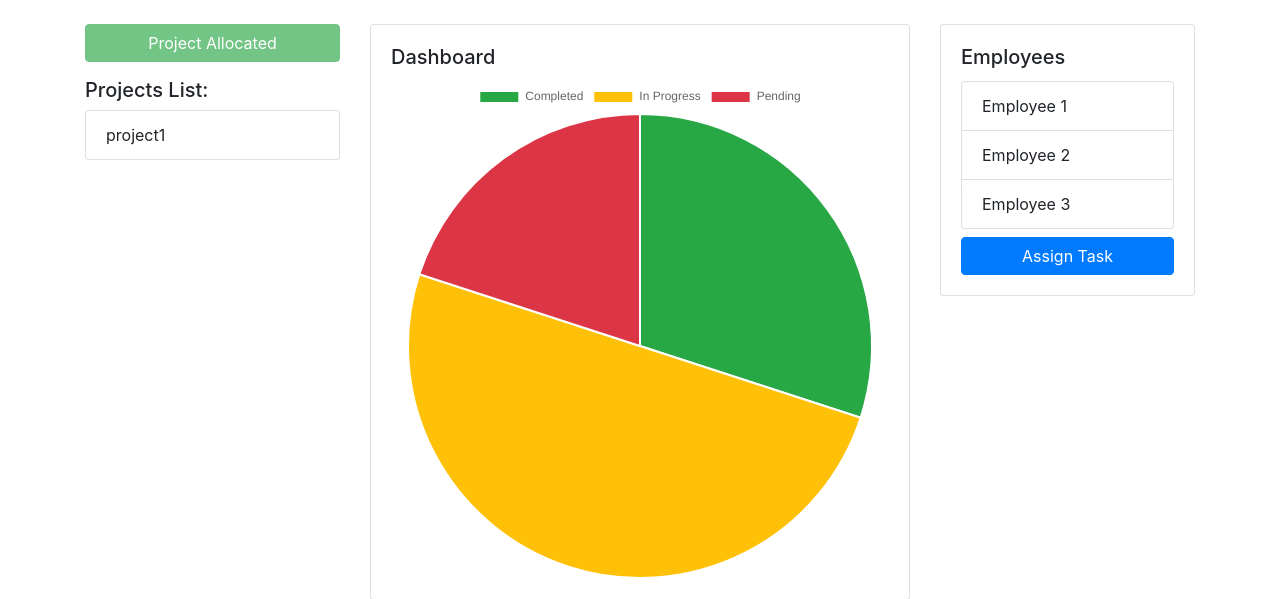
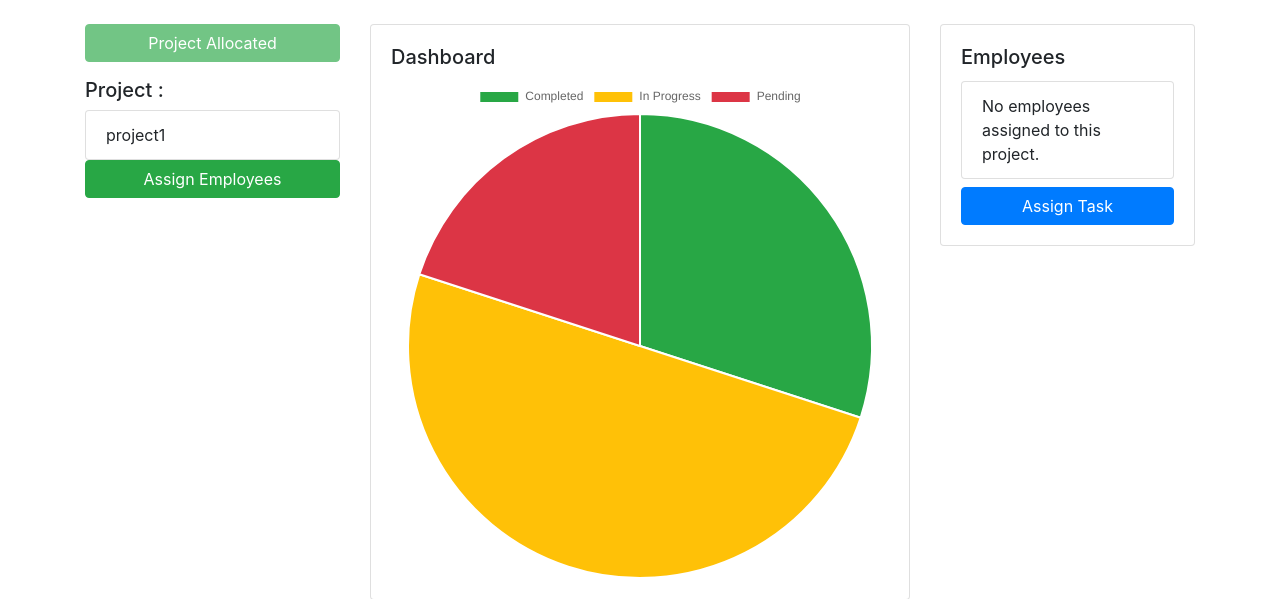
Before and after one commit to vivekkolambe/EfficiencySage, a Django app: page /manager/ in a window 1280 px wide. Shown: the part 58-657 px from the top of the page. Run offline with Django 4.2, Linux system fonts and the light colour scheme; a user stored in the database is signed in; data comes from the database, SQL or seed files in the repository; both versions use the stored data as it was after the commit; some libraries are stand-ins or nearby versions.

Commit message:
assign employees to project

```diff
--- a/manager/templates/man_home.html
+++ b/manager/templates/man_home.html
@@ -35,8 +35,6 @@
           <div class="dropdown-menu" aria-labelledby="profileDropdown">
             <a class="dropdown-item" href="#">Profile</a>
             <a class="dropdown-item" href="{% url 'logout' %}">Logout</a>
-
-
           </div>
         </div>
       </div>
@@ -59,12 +57,20 @@
 
 
         <!-- Projects List -->
-      <h5 class="mt-3">Projects List:</h5>
+        <h5 class="mt-3">Project :</h5>
         <ul class="list-group">
-          {% for project in projects %}
+            {% for project in request.user.projects_created.all %}
                 <li class="list-group-item">{{ project.name }}</li>
             {% endfor %}
         </ul>
+
+        <!-- Assign employees -->
+        {% if request.user.projects_created.all %}
+            <a href="{% url 'assign_employees' %}" class="btn btn-success btn-block">Assign Employees</a>
+        {% else %}
+            <!-- Disable the link and change its appearance to indicate that it's disabled -->
+            <a href="#" class="btn btn-success btn-block disabled" role="button" aria-disabled="true">Assign Employees</a>
+        {% endif %}
   </div>
     <!-- Middle section - Dashboard -->
     <div class="col-md-6">
@@ -83,13 +89,19 @@
           <h5 class="card-title">Employees</h5>
           <!-- Employee List -->
           <ul class="list-group">
-            <li class="list-group-item">Employee 1</li>
-            <li class="list-group-item">Employee 2</li>
-            <li class="list-group-item">Employee 3</li>
-            <!-- Add more employees here -->
+            {% for employee in assigned_employees %}
+              <li class="list-group-item">{{ employee.username }}</li>
+            {% empty %}
+              <li class="list-group-item">No employees assigned to this project.</li>
+            {% endfor %}
           </ul>
           <!-- Assign Task Button -->
+          {% if request.user.projects_created.all %}
               <a href="{% url "create_task" %}" class="btn btn-primary mt-2 btn-block">Assign Task</a>
+          {% else %}
+              <!-- Disable the link and change its appearance to indicate that it's disabled -->
+              <a href="#" class="btn btn-primary mt-2 btn-block disabled" role="button" aria-disabled="true">Assign Task</a>
+          {% endif %}
         </div>
       </div>
     </div>
--- a/manager/urls.py
+++ b/manager/urls.py
@@ -7,4 +7,6 @@ urlpatterns = [
     path('', views.home, name='manager-home'),
     path('create_project/', views.create_project_view, name='create_project'),
     path('create_task/', views.createAndAssignTask, name='create_task'),
+    path('assign-employees/', views.assign_employee, name='assign_employees'),
+    path('update-employees/', views.update_employees, name='update_employees'),
 ]
--- a/manager/views.py
+++ b/manager/views.py
@@ -22,10 +22,13 @@ def home(request):
             'values': [30, 50, 20]
         }
 
-        # projects = Project.objects.all()
-        projects = Project.objects.filter(manager_id=request.user)
+        # Retrieve projects managed by the current user
+        projects = Project.objects.filter(manager=request.user)
 
-        return render(request, 'man_home.html', {'pie_data': pie_data, 'projects': projects})
+        # Retrieve employees assigned to the projects managed by the current user
+        assigned_employees = User.objects.filter(project__in=projects, is_manager=False)
+
+        return render(request, 'man_home.html', {'pie_data': pie_data, 'projects': projects, 'assigned_employees': assigned_employees})
     else:
         # Logic to retrieve data for non-manager's home page
         # You can define this logic according to your application requirements
@@ -74,8 +77,14 @@ def createAndAssignTask(request):
     error_message = None
     form_data = {}  # Store form data to repopulate the fields on erro
     managers = CustomUser.objects.filter(is_manager=True)
-    employees = CustomUser.objects.filter(is_manager=False)
-    projects = Project.objects.filter(project_status='In Progress')
+    employees = CustomUser.objects.filter(is_manager=False, project=request.user.project)
+    assigned_project = request.user.project
+
+    # Check if the logged-in user has an assigned project
+    if assigned_project:
+        projects = Project.objects.filter(project_status='In Progress', id=assigned_project.id)
+    else:
+        projects = None  # No assigned project for the logged-in user
     if request.method == 'POST':
         form_data['task_name'] = request.POST.get('task_name')
         form_data['task_desc'] = request.POST.get('task_desc')
@@ -110,3 +119,28 @@ def createAndAssignTask(request):
             error_message = 'Project with this name already exists. Please choose a different name.'
             return render(request, 'createandAssignTask.html', {'employees': employees, 'managers': managers, 'projects': projects,'error_message':error_message})
     return render(request, 'createandAssignTask.html', {'employees': employees, 'managers': managers, 'projects': projects})
+
+
+def assign_employee(request):
+    # Query all free employees who are not managers
+    free_employees = CustomUser.objects.filter(is_manager=False, is_allocated=False)
+
+    # Render the template with the list of free employees
+    return render(request, 'assignEmployee.html', {'free_employees': free_employees})
+
+def update_employees(request):
+    if request.method == 'POST':
+        selected_employee_ids = request.POST.getlist('selected_employees')
+        project = request.user.project  # Assuming project is a ForeignKey field on the user model
+
+        # Update selected employees
+        CustomUser.objects.filter(id__in=selected_employee_ids).update(
+            is_allocated=True,
+            project=project
+        )
+
+        # Redirect back to man_home.html
+        return redirect('manager-home')
+    else:
+        # Handle GET request if needed
+        pass
```
Also changed, not shown: db.sqlite3. Lines whose indentation alone changed are shown as unchanged.
